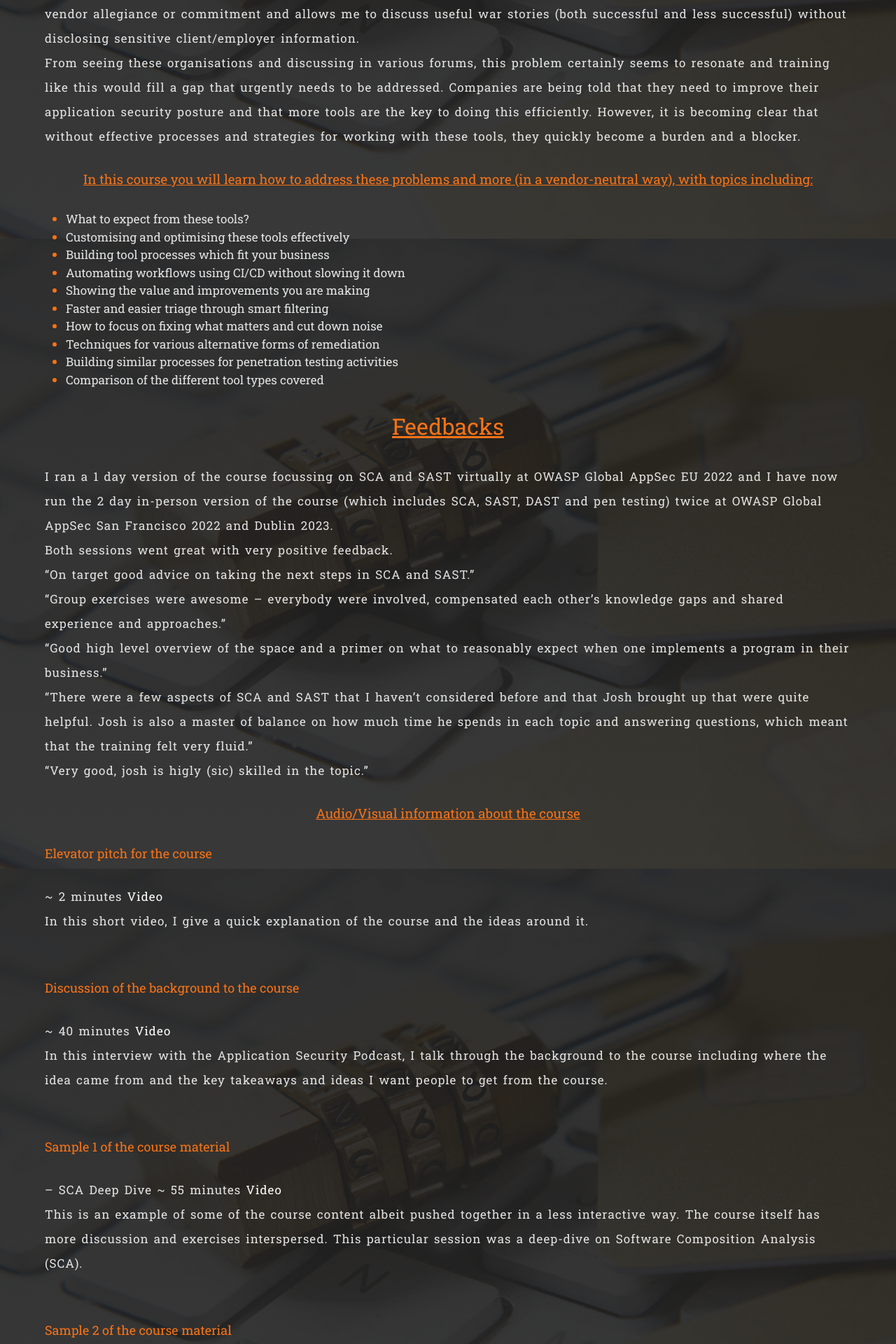
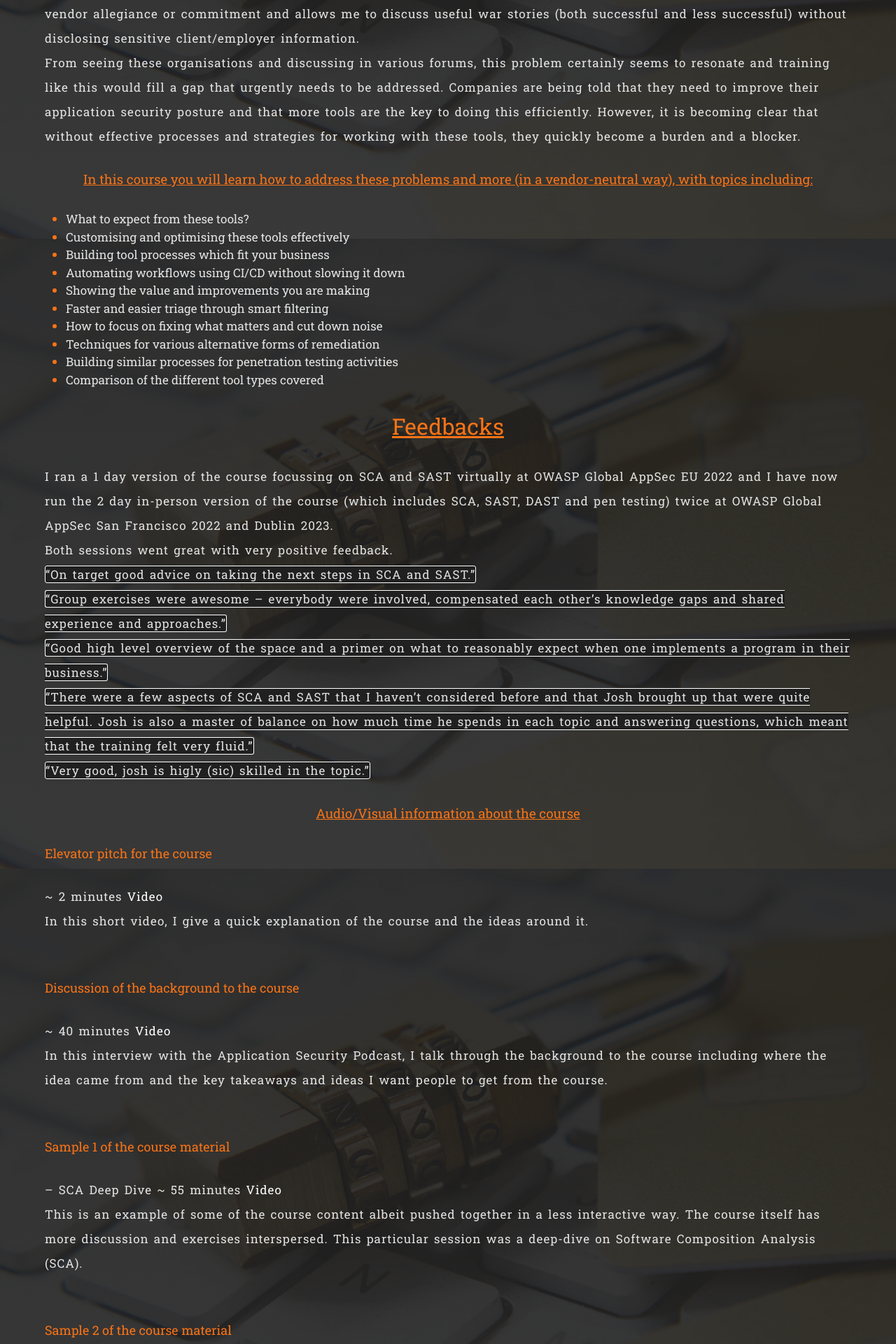
Before and after one commit to elishadamu97/joshgrossman, a Jekyll site: the page built from index.md, in a window 1280 px wide. Shown: the part 559-2479 px from the top of the page at 70% size. Built offline with Jekyll 4.4.1, drawn with Linux system fonts in a browser that asks for light colours.

Commit message:
intial commit

```diff
--- a/_layouts/page.html
+++ b/_layouts/page.html
@@ -56,7 +56,7 @@ li{
 ul{
   width: 75%;
 }
-div.em{
+em{
   text-align: center;
   border: 1px solid white;
   border-radius: 3px;
```
